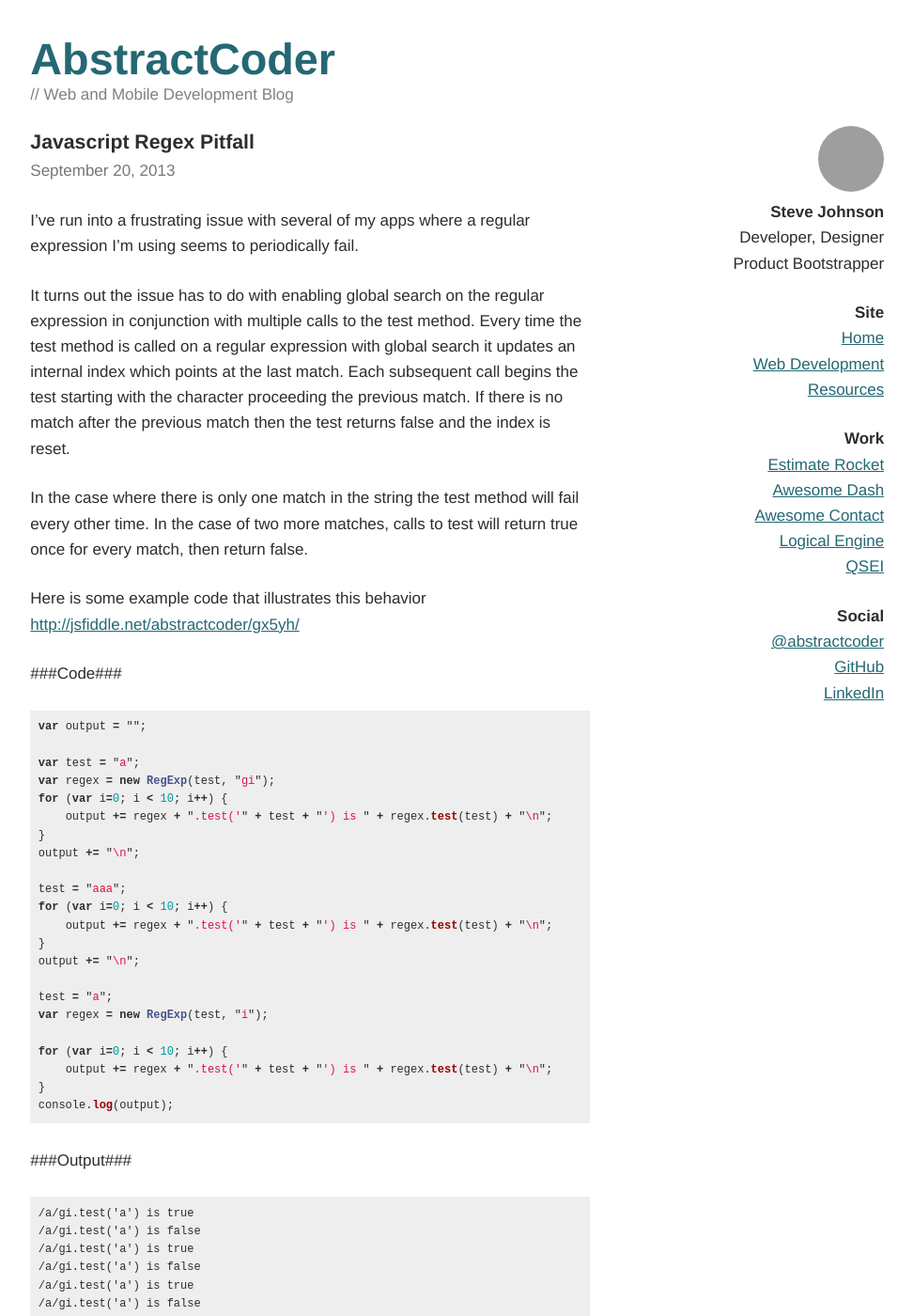
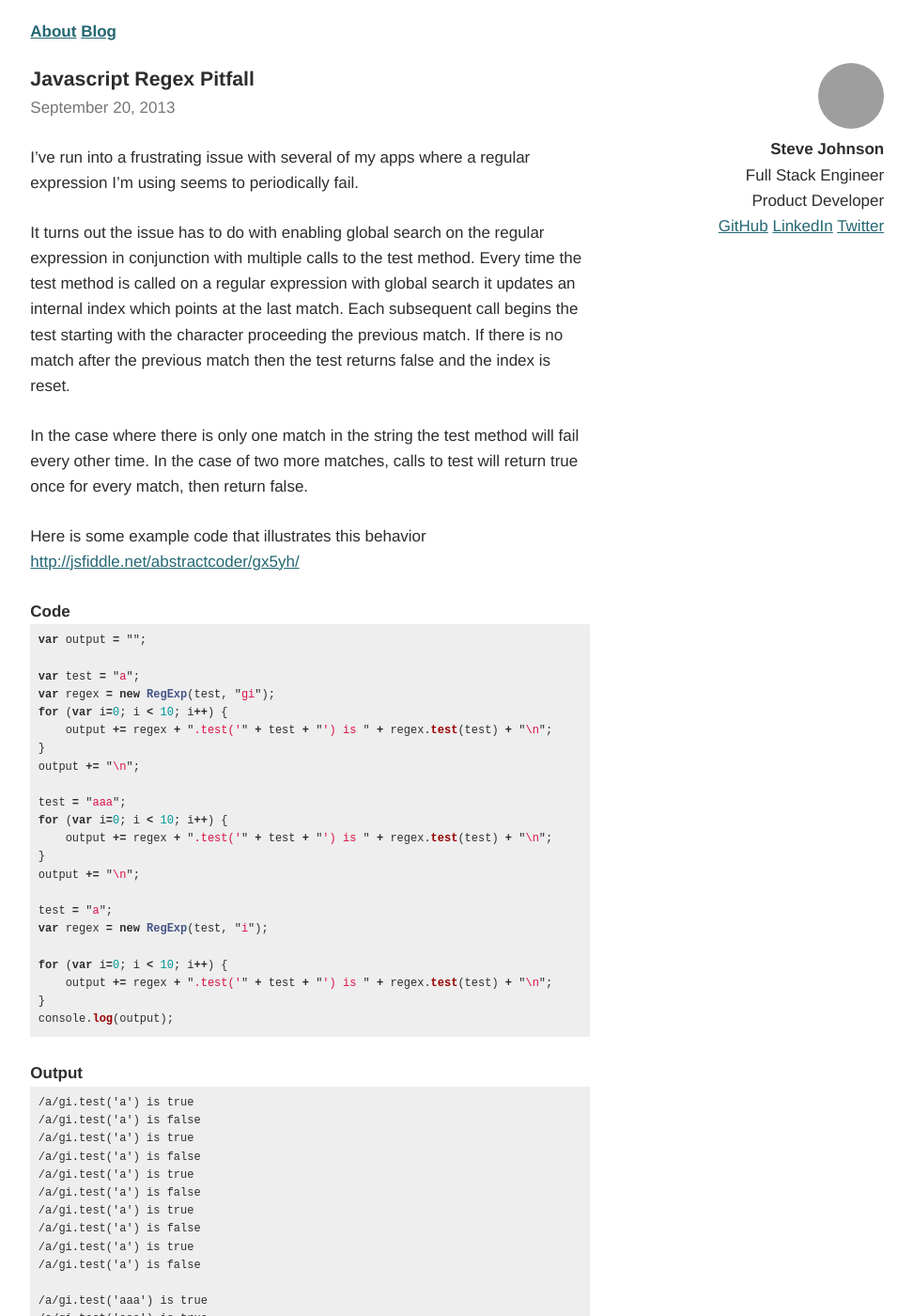
Before and after one commit to abstractcoder/abstractcoder.github.io, a Jekyll site: the page built from _posts/2013-09-20-javascript-regex-pitfall.md, in a window 1280 px wide and 1400 px high. Shown: the whole window at 94% size, without its empty margins (154-1126 px from the left). Built offline with Jekyll 4.4.1, drawn with Linux system fonts in a browser that asks for light colours; comment, search, counter and statistics services are not loaded; grey boxes are pictures that could not be loaded.

Commit message:
Updated home page, upgrade http links to https

````diff
--- a/_config.yml
+++ b/_config.yml
@@ -1,5 +1,5 @@
 name: AbstractCoder
 description: "Developer / Consultant Steve Johnson's Blog"
-url: http://abstractcoder.com
+url: https://abstractcoder.com
 highlighter: pygments
 markdown: kramdown
--- a/_layouts/default.html
+++ b/_layouts/default.html
@@ -9,13 +9,13 @@
         <link rel="canonical" href="{{ site.url }}{{ page.url }}" />
         <meta property="twitter:creator" content="@abstract_coder" />
         <meta property="og:url" content="{{ site.url }}{{ page.url }}" />
-        <meta property="og:image" content="http://www.gravatar.com/avatar/ad42c31dedc3100ed38b44f0532e6173.png?s=50" />
+        <meta property="og:image" content="//www.gravatar.com/avatar/ad42c31dedc3100ed38b44f0532e6173.png?s=50" />
         <meta property="og:title" content="{{ page.title }}" />
         <meta property="og:type" content="blog">
         <meta property="og:description" content="{{ site.description }}" />
         <meta property="og:site_name" property="{{ site.name }}" />
         <link rel="alternate" type="application/rss+xml" href="{{ site.url }}/feed.xml"/>
-        <link rel="shortcut icon" href="http://www.gravatar.com/avatar/ad42c31dedc3100ed38b44f0532e6173.png?s=48" />
+        <link rel="shortcut icon" href="//www.gravatar.com/avatar/ad42c31dedc3100ed38b44f0532e6173.png?s=48" />
         <link rel="stylesheet" href="/css/toast.css">
         <link rel="stylesheet" href="/css/syntax.css">
         <link rel="stylesheet" href="/css/style.css">
@@ -23,38 +23,24 @@
     <body>
       <div class="container">
         <div class="grid">
-          <div class="unit span-grid">
-            <h1 class="title"><a href="/">{{ site.name }}</a></h1>
-            <h2 class="subtitle">// Web and Mobile Development Blog</h2>
+          <div class="unit span-grid" style="padding: 20px 0;">
+            <h3>
+              <a href="/">About</a>
+              <a href="/blog/">Blog</a>
+            </h3>
           </div>
           <div class="unit two-of-three">
-  {{ content }}
+
+            {{ content }}
           </div>
           <div class="unit one-of-three bio">
-            <img class="avatar" src="http://www.gravatar.com/avatar/ad42c31dedc3100ed38b44f0532e6173.png?s=70" />
+            <img class="avatar" src="//www.gravatar.com/avatar/ad42c31dedc3100ed38b44f0532e6173.png?s=70" />
             <h3>Steve Johnson</h3>
-            <p>Developer, Designer<br>Product Bootstrapper</p>
-            <p>
-              <h3>Site</h3>
-              <div><a href="/">Home</a></div>
-              <div><a href="/web-development-resources">Web Development<br/>Resources</a></div>
-            </p>
-            <p>
-              <h3>Work</h3>
-              <div><a href="http://www.estimaterocket.com">Estimate Rocket</a></div>
-              <div><a href="http://www.awesomedash.com">Awesome Dash</a></div>
-              <div><a href="http://www.awesomecontact.com">Awesome Contact</a></div>
-              <div><a href="http://www.logicalengine.com">Logical Engine</a></div>
-              <div><a href="http://www.getestimating.com">QSEI</a></div>
-            </p>
-            <p>
-              <h3>Social</h3>
-              <div>
-                <div><a href="http://twitter.com/abstractcoder/">@abstractcoder</a></div>
-                <div><a href="http://github.com/abstractcoder/">GitHub</a></div>
-                <div><a href="http://www.linkedin.com/in/abstractcoder/">LinkedIn</a></div>
-              </div>
-            </p>
+            <div>Full Stack Engineer</div>
+            <div>Product Developer</div>
+            <a href="https://github.com/abstractcoder/">GitHub</a>
+            <a href="https://www.linkedin.com/in/abstractcoder/">LinkedIn</a>
+            <a href="https://twitter.com/abstractcoder/">Twitter</a>
           </div>
         </div>
       </div>
@@ -69,7 +55,7 @@
           (function () {
               var s = document.createElement('script'); s.async = true;
               s.type = 'text/javascript';
-              s.src = 'http://' + disqus_shortname + '.disqus.com/count.js';
+              s.src = 'https://' + disqus_shortname + '.disqus.com/count.js';
               (document.getElementsByTagName('HEAD')[0] || document.getElementsByTagName('BODY')[0]).appendChild(s);
           }());
       </script>
--- a/_posts/2013-09-20-javascript-regex-pitfall.md
+++ b/_posts/2013-09-20-javascript-regex-pitfall.md
@@ -11,7 +11,7 @@ In the case where there is only one match in the string the test method will fai
 
 Here is some example code that illustrates this behavior [http://jsfiddle.net/abstractcoder/gx5yh/](http://jsfiddle.net/abstractcoder/gx5yh/)
 
-###Code###
+### Code
 ```javascript
 var output = "";
 
@@ -37,7 +37,7 @@ for (var i=0; i < 10; i++) {
 console.log(output);
 ```
 
-###Output###
+### Output
 
 ```
 /a/gi.test('a') is true
````
Also changed, not shown: blog/index.html (added, +14 -0 lines), humans.txt (+3 -4 lines), index.html (+25 -7 lines).
